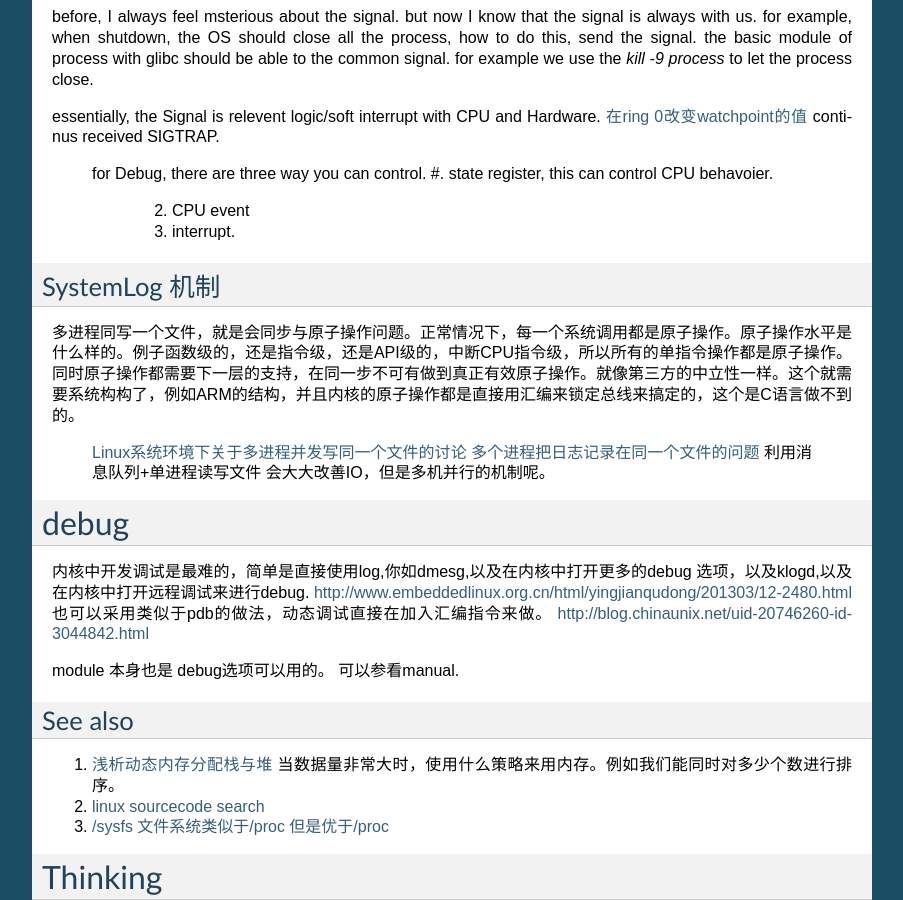
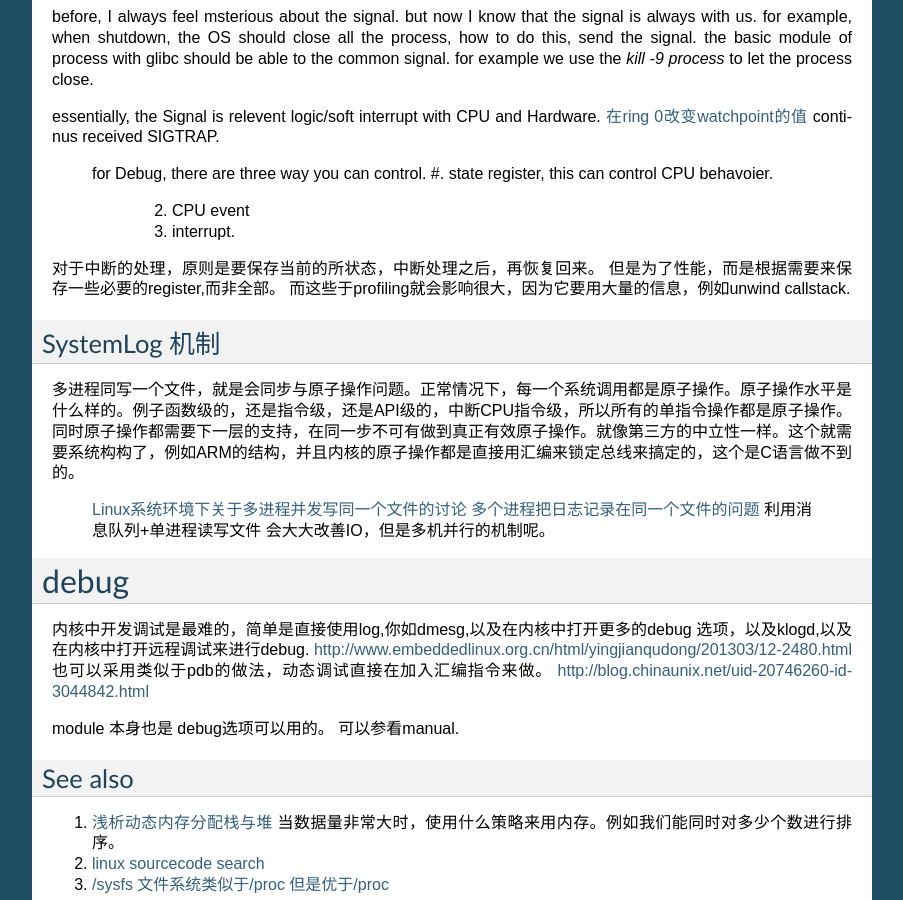
Before and after one commit to gwli/MyLinux, a Sphinx documentation site: the page built from source/content/Stage_2/LinuxKernel.rst, in a window 1280 px wide and 900 px high, scrolled down 3607 px. Shown: the whole window, without its empty margins (198-1101 px from the left). Built offline with Sphinx 7.4.7, drawn with Linux system fonts in a browser that asks for light colours; formulas are drawn with MathJax 3.

Commit message:
interrupt process

```diff
--- a/source/content/Stage_2/LinuxKernel.rst
+++ b/source/content/Stage_2/LinuxKernel.rst
@@ -149,6 +149,10 @@ essentially, the Signal is relevent logic/soft interrupt with CPU and Hardware.
     2. CPU event
     3. interrupt.
 
+
+对于中断的处理，原则是要保存当前的所状态，中断处理之后，再恢复回来。 但是为了性能，而是根据需要来保存一些必要的register,而非全部。
+而这些于profiling就会影响很大，因为它要用大量的信息，例如unwind callstack.
+
 SystemLog 机制
 --------------
 
```
